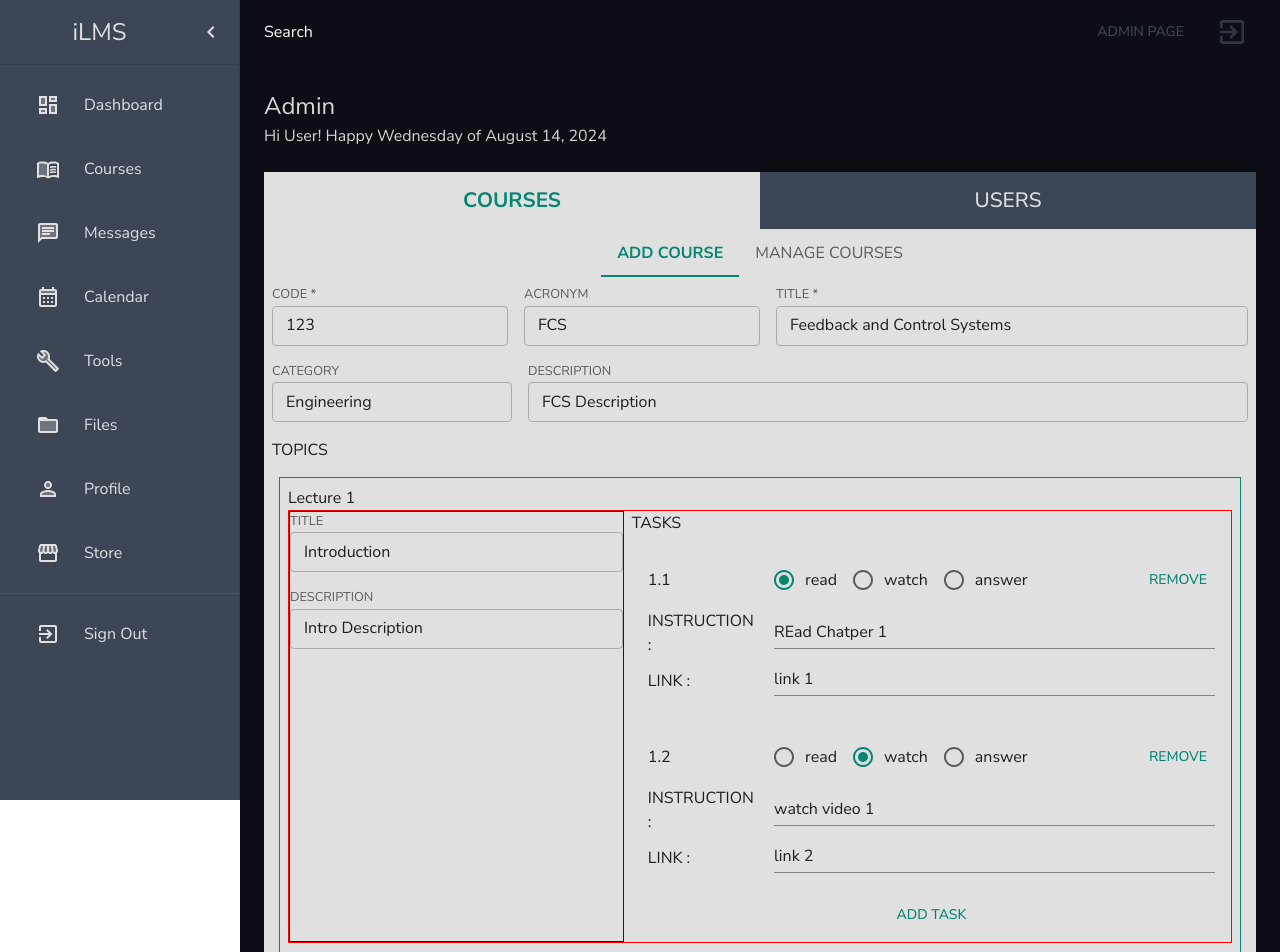
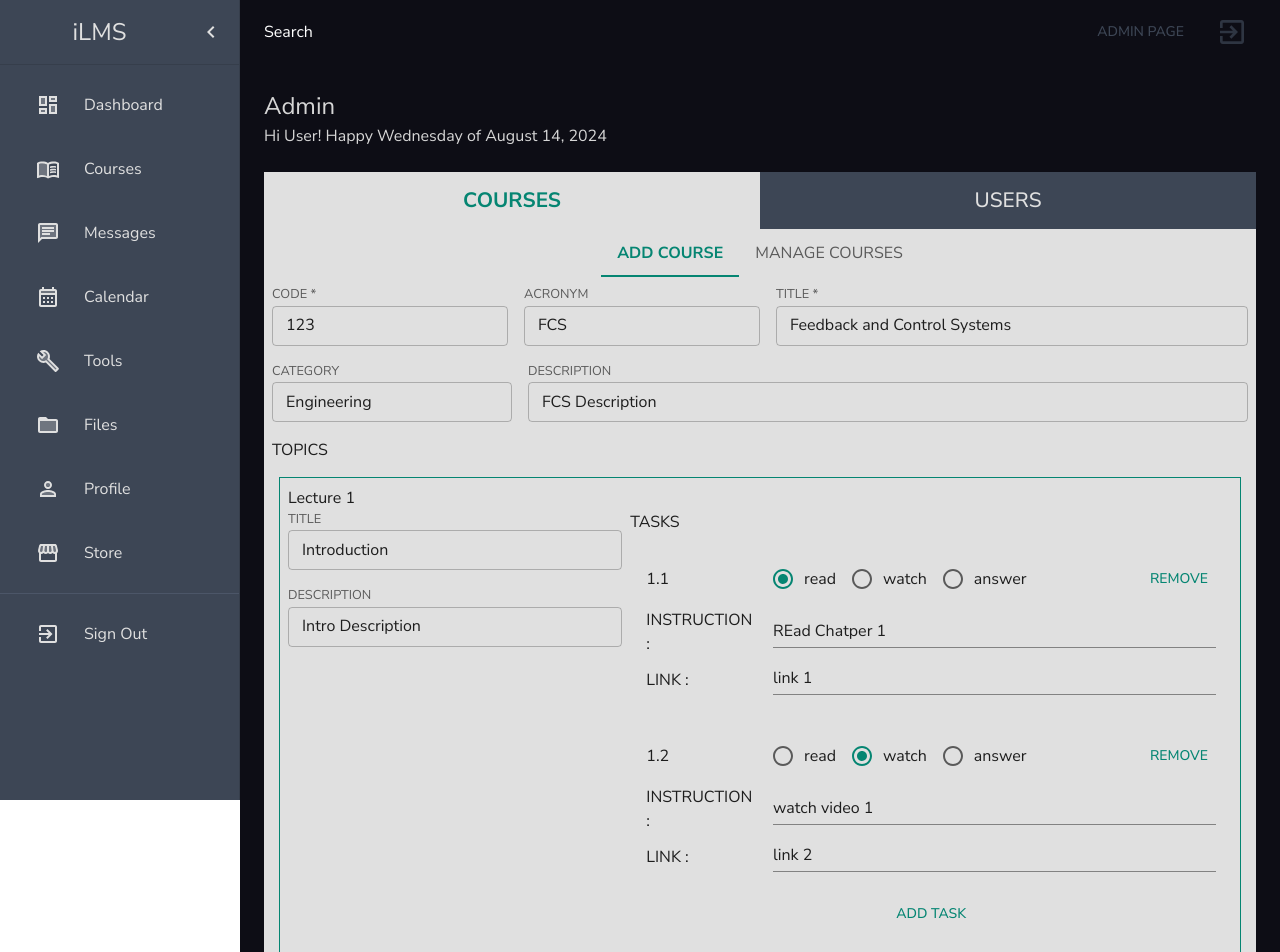
Before and after one commit to aramind/ilms, a React (Create React App) app in the folder client/: page /admin in a window 1280 px wide. Shown: the top 952 px of the page. Built offline with nearby package versions, Linux system fonts and the light colour scheme; no server answers; a web font is replaced by a local one.

Commit message:
feat: adding default value to R group to remove warning messages

```diff
--- a/client/src/components/controlled/ControlledRGroup.jsx
+++ b/client/src/components/controlled/ControlledRGroup.jsx
@@ -9,7 +9,7 @@ const ControlledRGroup = ({ name, direction, values }) => {
     <Controller
       name={name}
       control={control}
-      // defaultValue={task.action || ""}
+      defaultValue={values?.[0]}
       render={({ field }) => (
         <RadioGroup row={direction === "row"} {...field}>
           {values?.map((value) => (
--- a/client/src/pages/admin/add-course/LectureMetaInfo.jsx
+++ b/client/src/pages/admin/add-course/LectureMetaInfo.jsx
@@ -4,7 +4,7 @@ import ContLabelledTextField from "../../../components/controlled/ContLabelledTe
 
 const LectureMetaInfo = ({ topicIndex }) => {
   return (
-    <Stack spacing={2} flex={1} className="outlined2">
+    <Stack spacing={2} flex={1}>
       <Box>
         <ContLabelledTextField
           name={`topics[${topicIndex}].title`}
--- a/client/src/pages/admin/add-course/TopicsSection.jsx
+++ b/client/src/pages/admin/add-course/TopicsSection.jsx
@@ -32,7 +32,7 @@ const TopicsSection = ({ control }) => {
           <Stack
             direction={{ xs: "column", md: "row" }}
             spacing={1}
-            className="outlined"
+            // className="outlined"
           >
             <LectureMetaInfo topicIndex={topicIndex} />
             {/* task */}
--- a/client/src/pages/sign-in-up/SignInForm.jsx
+++ b/client/src/pages/sign-in-up/SignInForm.jsx
@@ -71,7 +71,7 @@ const SignInForm = () => {
                       // value={field.value}
                       id="password"
                       label="Password"
-                      variant="outlined"
+                      // variant="outlined"
                       size="small"
                       fullWidth
                       error={!!errors?.password}
```
